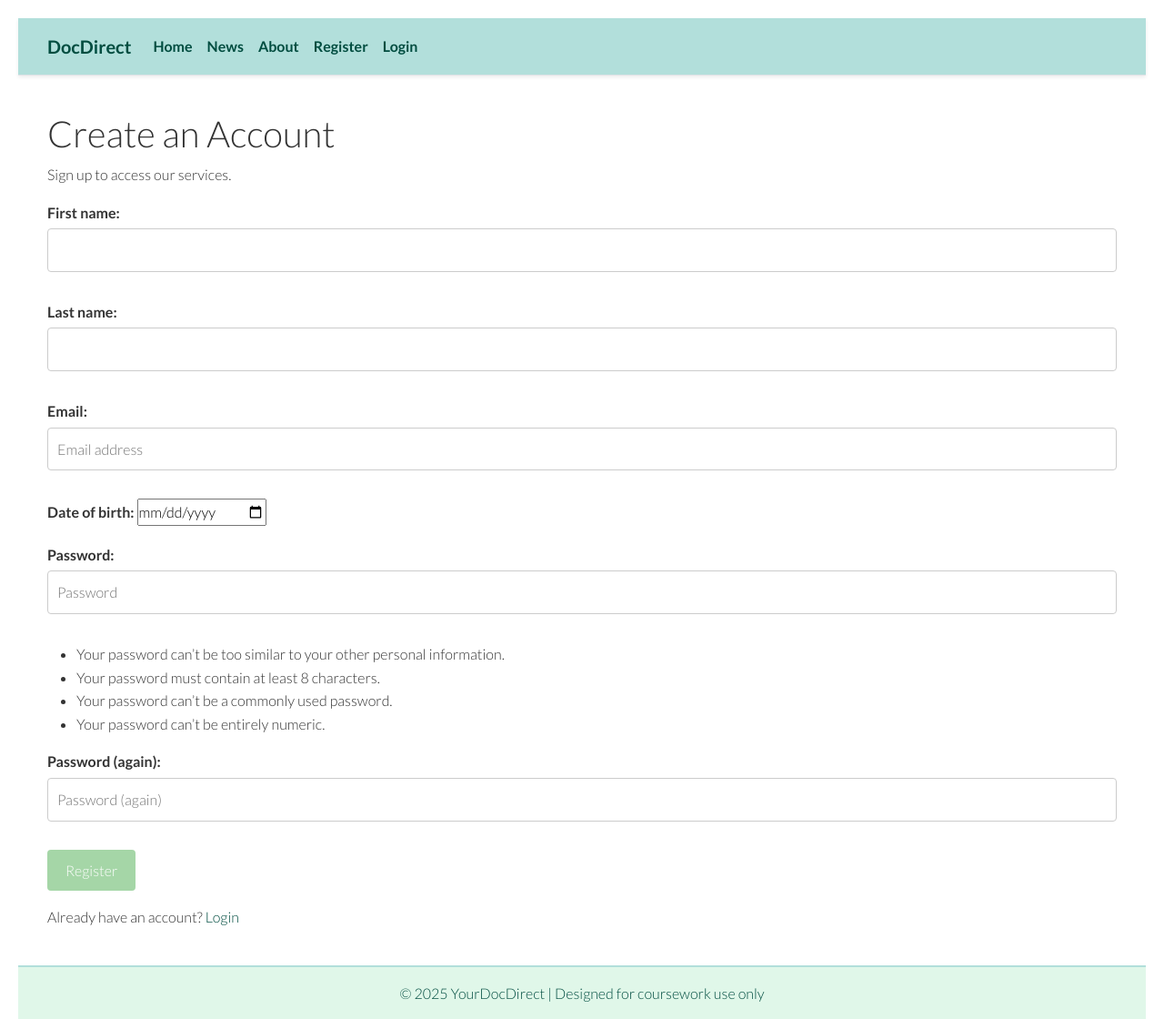
After one commit to mhesemans/docdirect, a Django app: page /accounts/signup/ in a window 1280 px wide. The commit adds this page. Shown: the whole page at 91% size. Run offline with Django 4.2, Linux system fonts and the light colour scheme.

Commit message:
feat: added styling to base, home, signup templates

```diff
--- a/docdirect/settings.py
+++ b/docdirect/settings.py
@@ -27,11 +27,12 @@
 SECRET_KEY = 'django-insecure-q%$d)#@bzso-_^odla=8d!&z7v-zhgq&h5%b2kz3j)e8mgb2e8'
 
 # SECURITY WARNING: don't run with debug turned on in production!
-DEBUG = False
+DEBUG = True
 
 ALLOWED_HOSTS = [
     '.herokuapp.com',
-    'localhost'
+    'localhost',
+    '127.0.0.1',
 ]
 
 
--- a/docdirect/urls.py
+++ b/docdirect/urls.py
@@ -11,16 +11,15 @@
     # About page
     path('about/', include(('about.urls', 'about'), namespace='about')),
 
-
     # News app (includes named routes like 'post_news')
     path('news/', include(('news.urls', 'news'), namespace='news')),
 
     # Admin and auth
     path('admin/', admin.site.urls),
-    path('accounts/auth/', include('allauth.urls')),
+    path('accounts/', include('allauth.urls')),
 
     # User profile
-    path('accounts/', include('accounts.urls')),
+    path('accounts/profile', include('accounts.urls')),
 
     # WYSIWYG editor
     path('summernote/', include('django_summernote.urls')),
--- a/static/css/style.css
+++ b/static/css/style.css
@@ -0,0 +1,166 @@
+/* -------------------------------------------------------
+   General Styles
+--------------------------------------------------------- */
+
+* {
+    box-sizing: border-box;
+    margin: 0;
+    padding: 0;
+}
+
+body {
+    font-family: 'Lato', -apple-system, BlinkMacSystemFont, "Segoe UI", Roboto, "Helvetica Neue", Arial, sans-serif;
+    background-color: #ffffff;
+    color: #333333;
+    line-height: 1.6;
+    padding: 20px;
+}
+
+/* Class for banner image on homepage */
+
+.homepage-banner {
+    width: 100%;
+    height: 33vh;
+    object-fit: cover;
+    display: block;
+}
+
+/* -------------------------------------------------------
+   Navbar: Custom Overrides for Healthcare Theme
+--------------------------------------------------------- */
+
+.custom-nav {
+    background-color: #b2dfdb; /* Light green tone */
+    padding: 10px 0;
+}
+
+.custom-nav .navbar-brand,
+.custom-nav .nav-link {
+    color: #004d40; /* Dark teal for contrast */
+    font-weight: bold;
+}
+
+.custom-nav .nav-link:hover,
+.custom-nav .nav-link:focus {
+    text-decoration: underline;
+    outline: 2px solid #81c784;
+}
+
+/* -------------------------------------------------------
+   Main Content & Layout
+--------------------------------------------------------- */
+
+.container {
+    max-width: 1200px;
+    margin: 0 auto;
+}
+
+/* Optionally style the main content block */
+.main-content {
+    background-color: #f9f9f9;
+    padding: 20px;
+    border-radius: 5px;
+}
+
+/* -------------------------------------------------------
+   Footer: Custom Styling
+--------------------------------------------------------- */
+
+.custom-footer {
+    background-color: #e0f7e9; /* Light green tone matching header */
+    color: #004d40; /* Dark teal text */
+    padding: 15px 0;
+    border-top: 2px solid #b2dfdb;
+}
+
+/* -------------------------------------------------------
+   Forms & Buttons
+--------------------------------------------------------- */
+
+input[type="text"],
+input[type="email"],
+input[type="password"],
+textarea,
+select {
+    width: 100%;
+    padding: 10px;
+    margin-bottom: 15px;
+    border: 1px solid #cccccc;
+    border-radius: 4px;
+    font-size: 1rem;
+}
+
+label {
+    margin-bottom: 5px;
+    font-weight: bold;
+}
+
+button,
+input[type="submit"] {
+    background-color: #a5d6a7;
+    color: #ffffff;
+    border: none;
+    padding: 10px 20px;
+    font-size: 1rem;
+    border-radius: 4px;
+    cursor: pointer;
+    transition: background-color 0.3s ease;
+}
+
+button:hover,
+input[type="submit"]:hover,
+button:focus,
+input[type="submit"]:focus {
+    background-color: #81c784;
+    outline: 2px solid #81c784;
+}
+
+/* -------------------------------------------------------
+   Links & Interactions
+--------------------------------------------------------- */
+
+a {
+    color: #004d40;
+    text-decoration: none;
+}
+
+a:hover,
+a:focus {
+    text-decoration: underline;
+    outline: 2px solid #81c784;
+}
+
+/* -------------------------------------------------------
+   Accessibility Focus Styles
+--------------------------------------------------------- */
+
+a:focus,
+button:focus,
+input:focus,
+textarea:focus,
+select:focus {
+    outline: 3px solid #81c784;
+    outline-offset: 2px;
+}
+
+/* -------------------------------------------------------
+   Utility Classes
+--------------------------------------------------------- */
+
+.mt-1 { margin-top: 1rem; }
+.mb-1 { margin-bottom: 1rem; }
+.p-1  { padding: 1rem; }
+
+/* -------------------------------------------------------
+   Responsive Adjustments
+--------------------------------------------------------- */
+
+@media (max-width: 768px) {
+    .custom-nav,
+    .custom-footer {
+        padding: 15px 0;
+    }
+    .custom-nav .nav-link {
+        font-size: 0.9rem;
+    }
+}
--- /dev/null
+++ b/templates/account/signup.html
@@ -0,0 +1,18 @@
+{% extends "base.html" %}
+{% load i18n %}
+
+{% block content %}
+<div class="registration-container">
+    <h1>{% trans "Create an Account" %}</h1>
+    <p>{% trans "Sign up to access our services." %}</p>
+    <form method="post" action="{% url 'account_signup' %}">
+        {% csrf_token %}
+        {{ form.as_p }}
+        <button type="submit">{% trans "Register" %}</button>
+    </form>
+    <p class="mt-3">
+      {% trans "Already have an account?" %}
+      <a href="{% url 'account_login' %}">{% trans "Login" %}</a>
+    </p>
+</div>
+{% endblock %}
--- a/templates/base.html
+++ b/templates/base.html
@@ -33,10 +33,8 @@
     </head>
 
     <body class="d-flex flex-column h-100 main-bg">
-    <!-- Navbar: Main navigation for Home, About, Auth, and Staff Tools -->
-    <nav
-      class="navbar navbar-expand-lg navbar-light bg-light border-bottom shadow-sm"
-    >
+      <!-- Navbar: Use the custom-nav class to override Bootstrap colors -->
+      <nav class="navbar navbar-expand-lg navbar-light border-bottom shadow-sm custom-nav">
         <div class="container">
           <a class="navbar-brand fw-bold" href="{{ home_url }}">DocDirect</a>
           <button
@@ -75,17 +73,11 @@
 
               <!-- Conditional: Show Post News Article if admin staff or superuser -->
               {% if user.is_authenticated %}
-                {% if user|has_group:"Administrative Staff" %}
+                {% if user|has_group:"Administrative Staff" or user.is_superuser %}
                   <li class="nav-item">
-                <a class="nav-link" href="{% url 'news:post_news' %}"
-                    >Post News Article</a
-                >
-                </li>
-                {% elif user.is_superuser %}
-                <li class="nav-item">
-                <a class="nav-link" href="{% url 'news:post_news' %}"
-                    >Post News Article</a
-                >
+                    <a class="nav-link" href="{% url 'news:post_news' %}">
+                      Post News Article
+                    </a>
                   </li>
                 {% endif %}
               {% endif %}
@@ -93,26 +85,35 @@
               {% if user.is_authenticated %}
                 {% if user|has_group:"Administrative Staff" or user.is_superuser %}
                   <li class="nav-item">
-                  <a class="nav-link {% if request.path == '/appointments/manage/' %}active{% endif %}" href="{% url 'appointments:manage_appointments' %}">
+                    <a
+                      class="nav-link {% if request.path == '/appointments/manage/' %}active{% endif %}"
+                      href="{% url 'appointments:manage_appointments' %}"
+                    >
                       Manage Appointments
                     </a>
                   </li>
                 {% elif user|has_group:"GP" %}
                   <li class="nav-item">
-                  <a class="nav-link {% if request.path == '/appointments/gp-appointments/' %}active{% endif %}" href="{% url 'appointments:gp_appointments' %}">
+                    <a
+                      class="nav-link {% if request.path == '/appointments/gp-appointments/' %}active{% endif %}"
+                      href="{% url 'appointments:gp_appointments' %}"
+                    >
                       My Appointments
                     </a>
                   </li>
                 {% else %}
                   <li class="nav-item">
-                  <a class="nav-link {% if request.path == '/appointments/my-appointments/' %}active{% endif %}" href="{% url 'appointments:patient_appointments' %}">
+                    <a
+                      class="nav-link {% if request.path == '/appointments/my-appointments/' %}active{% endif %}"
+                      href="{% url 'appointments:patient_appointments' %}"
+                    >
                       My Appointments
                     </a>
                   </li>
                 {% endif %}
               {% endif %}
 
-            <!-- About Page -->
+              <!-- About -->
               <li class="nav-item">
                 <a
                   class="nav-link {% if request.path == '/about/' %}active{% endif %}"
@@ -122,10 +123,13 @@
                 </a>
               </li>
 
-            <!-- Auth: Logout/Login/Register Links -->
+              <!-- Auth: Update Profile, Logout/Login/Register Links -->
               {% if user.is_authenticated %}
                 <li class="nav-item">
-              <a class="nav-link {% if request.path == '/accounts/update/' %}active{% endif %}" href="{% url 'accounts:update_profile' %}">
+                  <a
+                    class="nav-link {% if request.path == '/accounts/update/' %}active{% endif %}"
+                    href="{% url 'accounts:update_profile' %}"
+                  >
                     Update Profile
                   </a>
                 </li>
@@ -157,8 +161,8 @@
         </div>
       </nav>
 
-    <!-- Messages: Display flash messages (e.g. success/failure) -->
-    <div class="container">
+      <!-- Messages -->
+      <div class="container mt-3">
         <div class="row">
           <div class="col-md-8 offset-md-2">
             {% for message in messages %}
@@ -167,7 +171,7 @@
                 id="msg"
                 role="alert"
               >
-            {{ message | safe }}
+                {{ message|safe }}
                 <button
                   type="button"
                   class="btn-close"
@@ -180,11 +184,14 @@
         </div>
       </div>
 
-    <!-- Main Content Block -->
-    <main class="flex-shrink-0">{% block content %} {% endblock %}</main>
+      <!-- Main Content -->
+      <main class="container flex-shrink-0 my-4">
+        {% block content %}
+        {% endblock %}
+      </main>
 
-    <!-- Footer -->
-    <footer class="footer mt-auto py-3 bg-dark text-white">
+      <!-- Footer: Use custom-footer so our custom styles apply -->
+      <footer class="custom-footer mt-auto py-3">
         <div class="container text-center">
           <p class="mb-0">
             © {{ year|default:"2025" }} YourDocDirect | Designed for coursework
@@ -200,7 +207,8 @@
         crossorigin="anonymous"
       ></script>
 
-    {% block extras %}{% endblock %}
+      {% block extras %}
+      {% endblock %}
 
       <!-- Login Modal -->
       <div
@@ -290,6 +298,7 @@
                 {% csrf_token %}
                 <button type="submit" class="btn btn-outline-secondary">
                   Yes, Log me out
+                </button>
               </form>
             </div>
           </div>
```
Also changed, not shown: home/templates/home/home.html (+20 -17 lines), static/images/HomepageBanner.webp (added). Lines whose indentation alone changed are shown as unchanged.
